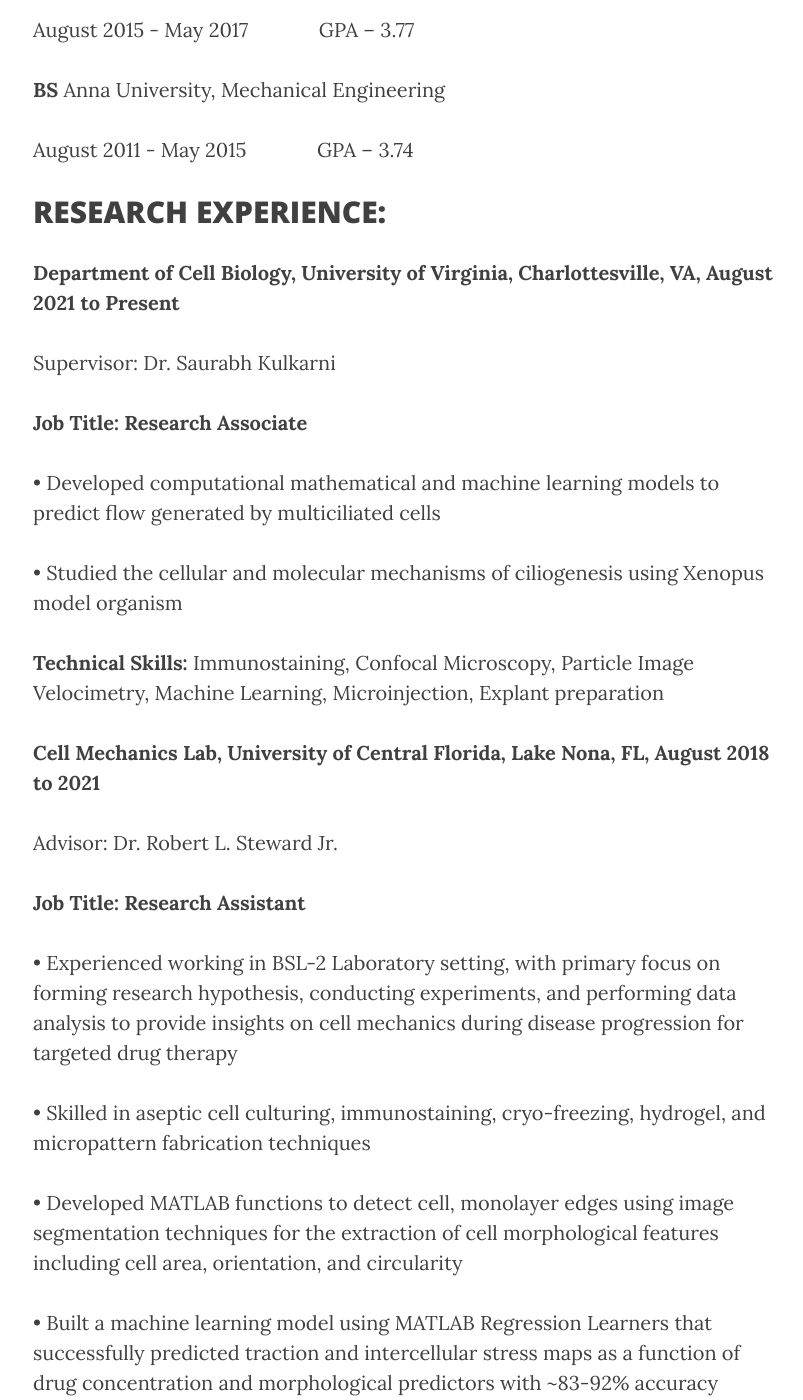
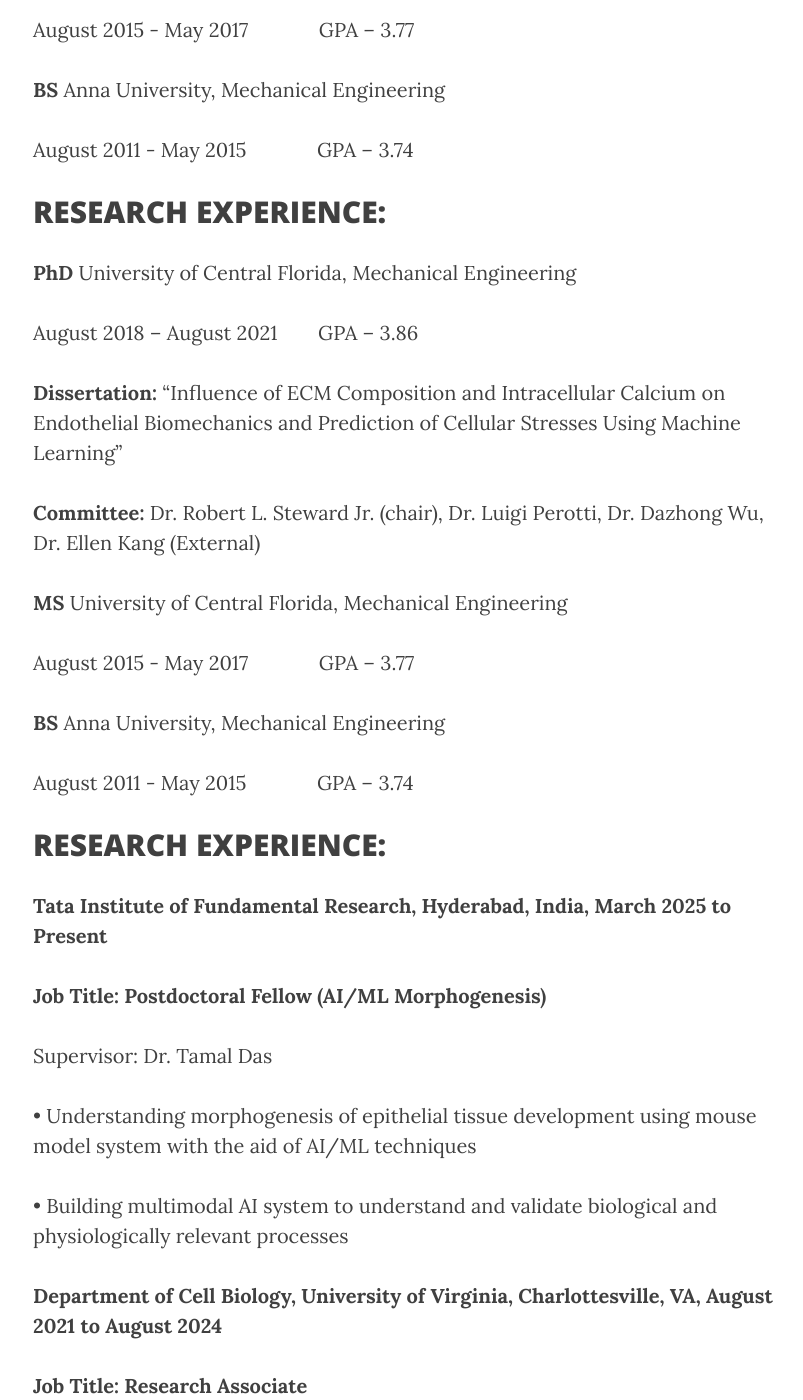
Before and after one commit to vignesharavind/vignesharavind.github.io, a Jekyll site: the page built from about.md, in a window 1280 px wide and 1400 px high, scrolled down 1079 px. Shown: the whole window, without its empty margins (232-1035 px from the left). Built offline with Jekyll 4.4.1, drawn with Linux system fonts in a browser that asks for light colours; nearby versions of some CDN libraries; some of the changed text lies outside the part shown.

Commit message:
Revise education and research experience details
Updated educational background and research experience sections, including new positions and responsibilities.

```diff
--- a/about.md
+++ b/about.md
@@ -27,11 +27,38 @@
 August 2011 -  May 2015 &ensp;&ensp;&ensp;&ensp;&ensp;&ensp; GPA – 3.74
 ## RESEARCH EXPERIENCE:
 
-**Department of Cell Biology, University of Virginia, Charlottesville, VA, August 2021 to Present**
+**PhD** University of Central Florida, Mechanical Engineering
+
+August 2018 – August 2021 &ensp;&ensp;&ensp; GPA – 3.86
+
+**Dissertation:** “Influence of ECM Composition and Intracellular Calcium on Endothelial Biomechanics and Prediction of Cellular Stresses Using Machine Learning”
+
+**Committee:** Dr. Robert L. Steward Jr. (chair), Dr. Luigi Perotti, Dr. Dazhong Wu, Dr. Ellen Kang (External)
+
+**MS**	University of Central Florida, Mechanical Engineering
+
+August 2015 - May 2017 &ensp;&ensp;&ensp;&ensp;&ensp;&ensp; GPA – 3.77
+
+**BS**	Anna University, Mechanical Engineering
+
+August 2011 -  May 2015 &ensp;&ensp;&ensp;&ensp;&ensp;&ensp; GPA – 3.74
+## RESEARCH EXPERIENCE:
+
+**Tata Institute of Fundamental Research, Hyderabad, India, March 2025 to Present**
+
+**Job Title: Postdoctoral Fellow (AI/ML Morphogenesis)**
+
+Supervisor: Dr. Tamal Das
+
+•	Understanding morphogenesis of epithelial tissue development using mouse model system with the aid of AI/ML techniques
+
+•	Building multimodal AI system to understand and validate biological and physiologically relevant processes
+
+**Department of Cell Biology, University of Virginia, Charlottesville, VA, August 2021 to August 2024**
+
+**Job Title: Research Associate**
 
 Supervisor: Dr. Saurabh Kulkarni
-
-**Job Title: Research Associate**
 
 •	Developed computational mathematical and machine learning models to predict flow generated by multiciliated cells
 
@@ -41,9 +68,9 @@
 
 **Cell Mechanics Lab, University of Central Florida, Lake Nona, FL, August 2018 to 2021**
 
+**Job Title: Research Assistant**
+
 Advisor: Dr. Robert L. Steward Jr.
-
-**Job Title: Research Assistant**
 
 •	Experienced working in BSL-2 Laboratory setting, with primary focus on forming research hypothesis, conducting experiments, and performing data analysis to provide insights on cell mechanics during disease progression for targeted drug therapy
 
@@ -65,9 +92,9 @@
 
 **Interventional Robotics Laboratory, University of Central Florida, 2017 to 2018**
 
+**Job Title: Research Student**
+
 Advisor: Dr. Sang-Eun Song
-
-**Job Title: Research Student**
 
 •	Designed an auto-hammer in SOLIDWORKS capable of providing right range of impact forces with a feedback to replace unscientific surgery procedures during total hip arthroplasty that can help prevent 7,000 hip revisions per year
 
```
